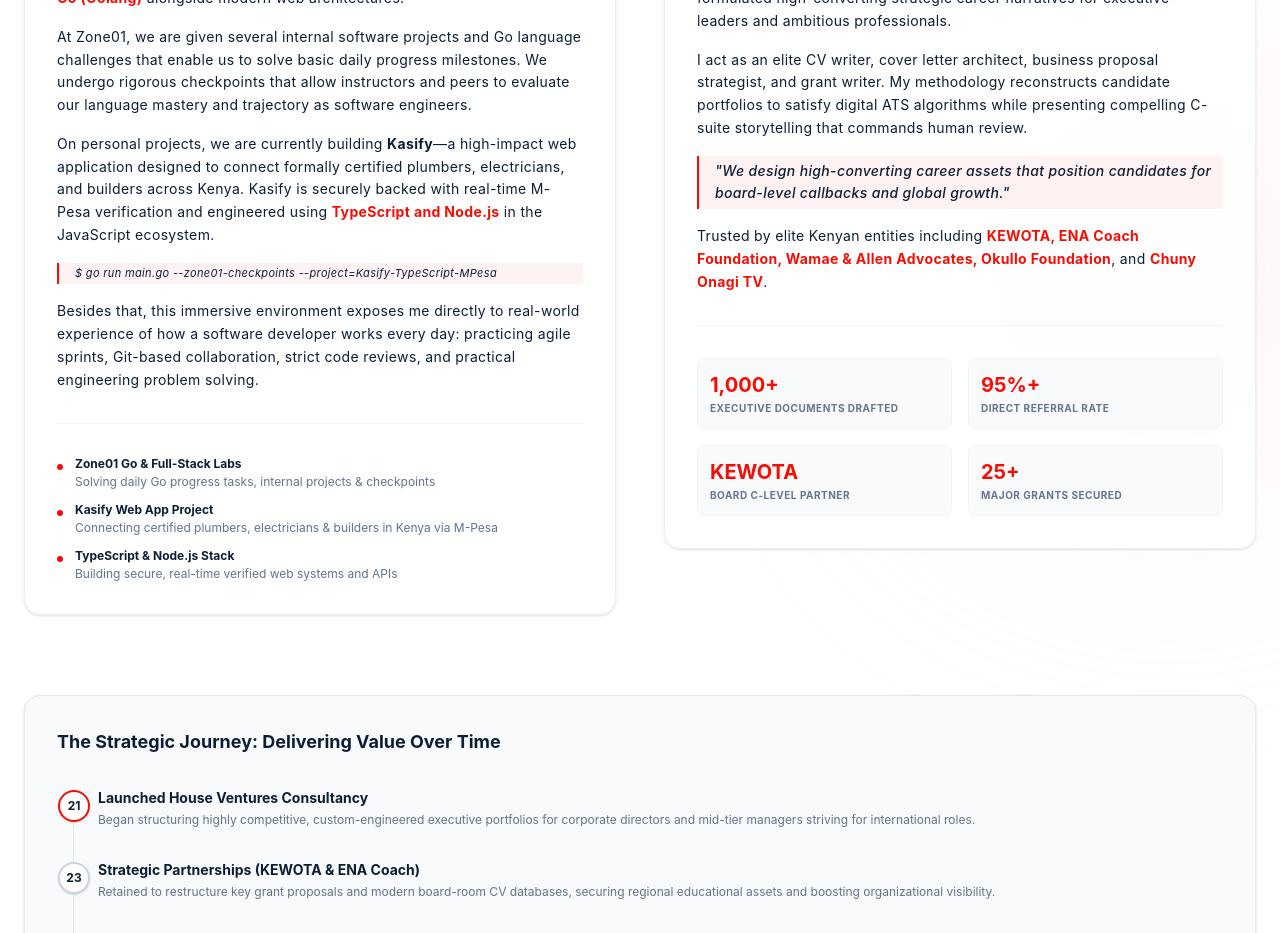
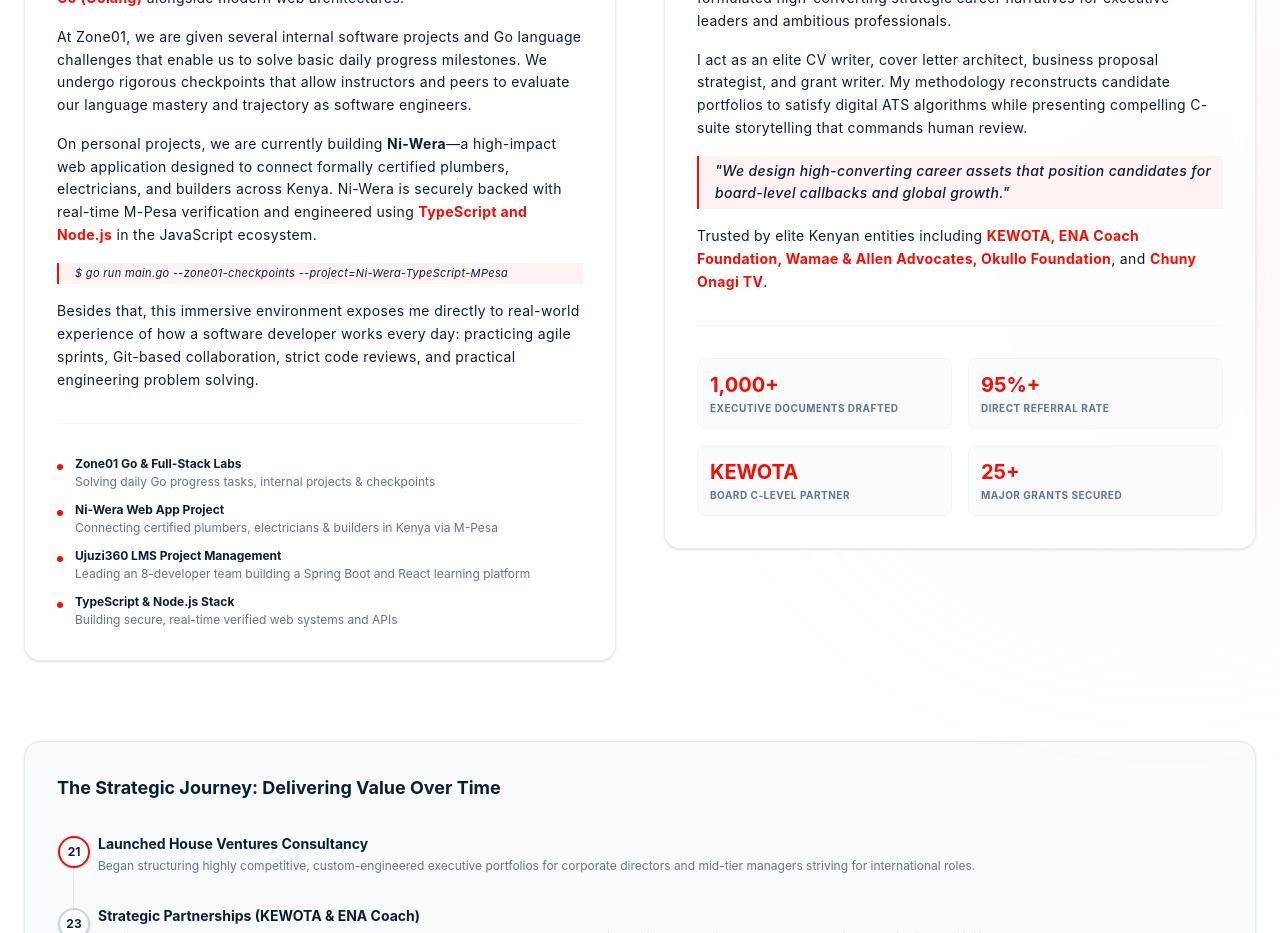
Before and after one commit to okelloodhiambocvs/okello-odhiambo, a React (Vite) app: page / in a window 1280 px wide. Shown: the part 1440-2373 px from the top of the page. Built offline with nearby package versions, Linux system fonts and the light colour scheme; no server answers; a web font is replaced by a local one.

Commit message:
Rename Ni-Wera and add Ujuzi360 portfolio

```diff
--- a/index.html
+++ b/index.html
@@ -10,8 +10,8 @@
     <!-- Primary SEO Meta Tags -->
     <title>Okello Odhiambo — Full-Stack Software Developer & Executive Consultant | Kenya</title>
     <meta name="title" content="Okello Odhiambo — Full-Stack Software Developer & Executive Consultant | Kenya" />
-    <meta name="description" content="Official portfolio & executive hub of Okello Odhiambo Brayan (Developer Zone01 Kisumu & Founder of House Ventures Consultancy). Specialist in Golang microservices, full-stack React applications, Kasify marketplace, ATS CV optimization, and executive branding in Kenya." />
-    <meta name="keywords" content="Okello Odhiambo, Developer Zone01, House Ventures Consultancy, Golang Developer Kenya, Full Stack Developer Nairobi, Kasify, Executive CV Writer Kenya, ATS Resume Optimization Kenya, Kasify M-Pesa, Ujuzi360, Maseno University developer, Kisumu web developer, C-suite resume consultant, Software Engineer Kenya" />
+    <meta name="description" content="Official portfolio & executive hub of Okello Odhiambo Brayan (Developer Zone01 Kisumu & Founder of House Ventures Consultancy). Specialist in Golang microservices, full-stack React applications, Ni-Wera marketplace, ATS CV optimization, and executive branding in Kenya." />
+    <meta name="keywords" content="Okello Odhiambo, Developer Zone01, House Ventures Consultancy, Golang Developer Kenya, Full Stack Developer Nairobi, Ni-Wera, Executive CV Writer Kenya, ATS Resume Optimization Kenya, Ni-Wera M-Pesa, Ujuzi360, Maseno University developer, Kisumu web developer, C-suite resume consultant, Software Engineer Kenya" />
     <meta name="author" content="Okello Odhiambo Brayan" />
     <meta name="robots" content="index, follow, max-image-preview:large, max-snippet:-1, max-video-preview:-1" />
     <meta name="theme-color" content="#0C1E36" />
@@ -30,7 +30,7 @@
     <meta property="og:url" content="https://okelloodhiambo.com" />
     <meta property="og:site_name" content="Okello Odhiambo Professional Platform" />
     <meta property="og:title" content="Okello Odhiambo — Full-Stack Software Developer & Executive Consultant" />
-    <meta property="og:description" content="Golang Backend Microservices, Custom Full-Stack Web Systems, Kasify Service Marketplace, & Certified ATS Executive CV Optimization by House Ventures Consultancy." />
+    <meta property="og:description" content="Golang Backend Microservices, Custom Full-Stack Web Systems, Ni-Wera Service Marketplace, & Certified ATS Executive CV Optimization by House Ventures Consultancy." />
     <meta property="og:locale" content="en_US" />
 
     <!-- Twitter Card Meta Tags -->
@@ -71,7 +71,7 @@
           "knowsAbout": [
             "Golang Microservices & API Development",
             "Full-Stack Web Development",
-            "Kasify Service Marketplace",
+            "Ni-Wera Service Marketplace",
             "Executive Resume Writing",
             "ATS Recommendation Optimization",
             "Job Placement Strategy",
--- a/src/components/About.tsx
+++ b/src/components/About.tsx
@@ -14,7 +14,8 @@
 
   const devHighlights = [
     { title: "Zone01 Go & Full-Stack Labs", detail: "Solving daily Go progress tasks, internal projects & checkpoints" },
-    { title: "Kasify Web App Project", detail: "Connecting certified plumbers, electricians & builders in Kenya via M-Pesa" },
+    { title: "Ni-Wera Web App Project", detail: "Connecting certified plumbers, electricians & builders in Kenya via M-Pesa" },
+    { title: "Ujuzi360 LMS Project Management", detail: "Leading an 8-developer team building a Spring Boot and React learning platform" },
     { title: "TypeScript & Node.js Stack", detail: "Building secure, real-time verified web systems and APIs" }
   ];
 
@@ -94,10 +95,10 @@
                 At Zone01, we are given several internal software projects and Go language challenges that enable us to solve basic daily progress milestones. We undergo rigorous checkpoints that allow instructors and peers to evaluate our language mastery and trajectory as software engineers.
               </p>
               <p>
-                On personal projects, we are currently building <strong className="text-[#0C1E36]">Kasify</strong>—a high-impact web application designed to connect formally certified plumbers, electricians, and builders across Kenya. Kasify is securely backed with real-time M-Pesa verification and engineered using <strong className="text-[#f80d05]">TypeScript and Node.js</strong> in the JavaScript ecosystem.
+                On personal projects, we are currently building <strong className="text-[#0C1E36]">Ni-Wera</strong>—a high-impact web application designed to connect formally certified plumbers, electricians, and builders across Kenya. Ni-Wera is securely backed with real-time M-Pesa verification and engineered using <strong className="text-[#f80d05]">TypeScript and Node.js</strong> in the JavaScript ecosystem.
               </p>
               <p className="border-l-2 border-[#f80d05] pl-4 py-1 italic bg-red-50 text-slate-750 font-mono text-[11px] leading-tight">
-                $ go run main.go --zone01-checkpoints --project=Kasify-TypeScript-MPesa
+                $ go run main.go --zone01-checkpoints --project=Ni-Wera-TypeScript-MPesa
               </p>
               <p>
                 Besides that, this immersive environment exposes me directly to real-world experience of how a software developer works every day: practicing agile sprints, Git-based collaboration, strict code reviews, and practical engineering problem solving.
--- a/src/components/AtsBuilder.tsx
+++ b/src/components/AtsBuilder.tsx
@@ -68,7 +68,7 @@
 PROFESSIONAL EXPERIENCE
 Junior Full-Stack Developer | Zone01 Kisumu (March 2026 – Present)
 • Developing scalable full-stack web applications using Go (Golang), JavaScript, TypeScript, React, Node.js, and relational databases (MySQL/PostgreSQL) with Git version control.
-• Building Kasify, a Kenyan service marketplace connecting certified plumbers, electricians, and builders with real-time M-Pesa escrow verification.
+• Building Ni-Wera, a Kenyan service marketplace connecting certified plumbers, electricians, and builders with real-time M-Pesa escrow verification.
 • Leading an 8-member multidisciplinary team as Project Manager for the Ujuzi360 Learning Management System, coordinating Agile delivery and sprint milestones.
 • Solving daily Go progress tasks, internal projects, and checkpoints at Zone01 Kisumu to master language concurrency and microservices.
 
--- a/src/components/FaqModal.tsx
+++ b/src/components/FaqModal.tsx
@@ -47,8 +47,8 @@
   {
     id: "faq_6",
     category: "Software Engineering",
-    question: "What are Kasify and Ujuzi360?",
-    answer: "Kasify is an innovative Kenyan service marketplace web app connecting verified artisans, plumbers, and builders with clients featuring automated M-Pesa escrow verification. Ujuzi360 is a comprehensive learning management platform developed at Zone01 Kisumu, led by Okello Odhiambo as Project Manager with an 8-member engineering team."
+    question: "What are Ni-Wera and Ujuzi360?",
+    answer: "Ni-Wera is an innovative Kenyan service marketplace web app connecting verified artisans, plumbers, and builders with clients featuring automated M-Pesa escrow verification. Ujuzi360 is an in-progress Learning Management System built with Spring Boot and React. It supports online course management, student progress tracking, payments, assignments, grading, reports, role-based dashboards, and automated workflows; Okello serves as Project Manager for its eight-developer team."
   },
   {
     id: "faq_7",
--- a/src/data.ts
+++ b/src/data.ts
@@ -1,5 +1,6 @@
 import { PortfolioItem, ServiceItem, TestimonialItem, BlogItem } from "./types";
-import kasifyImage from "./assets/images/kasify_app_mockup_1786530066973.jpg";
+import niWeraImage from "./assets/images/kasify_app_mockup_1786530066973.jpg";
+import ujuzi360Image from "./assets/images/system_nodes_diagram_1780137856057.png";
 import shambaloopImage from "./assets/images/shambaloop_agri_marketplace_1786537578591.jpg";
 import ahzuriahImage from "./assets/images/ahzuriah_construction_website_1786537590301.jpg";
 import hueriEnvironmentalImage from "./assets/images/hueri_environmental_website_1786537603372.jpg";
@@ -255,10 +256,10 @@
 
 export const PORTFOLIO: PortfolioItem[] = [
   {
-    id: "port_tech_kazify",
-    title: "Kazify — Kenya Skilled Trades Marketplace",
+    id: "port_tech_ni_wera",
+    title: "Ni-Wera — Kenya Skilled Trades Marketplace",
     category: "Tech Projects",
-    client: "Kazify Kenya (Active Project)",
+    client: "Ni-Wera Kenya (Active Project)",
     year: "2026",
     description: "A Kenya-first skilled trades marketplace connecting customers with verified fundis for on-demand services, real-time bookings, secure payments, and trusted job matching.",
     metrics: "Presently In Active Development — Real-time fundi bookings, M-Pesa escrow payments & verified artisan matching.",
@@ -268,8 +269,25 @@
       "Real-time booking & job status tracking",
       "Integrated M-Pesa mobile money escrow"
     ],
-    longDescription: "Presently in active engineering, Kazify is a Kenya-first marketplace platform connecting customers with verified trade professionals (plumbers, electricians, carpenters, builders) for on-demand services. Features background verification, real-time job bookings, secure M-Pesa escrow payments, and trusted artisan matching.",
-    image: kasifyImage
+    longDescription: "Presently in active engineering, Ni-Wera is a Kenya-first marketplace platform connecting customers with verified trade professionals (plumbers, electricians, carpenters, builders) for on-demand services. Features background verification, real-time job bookings, secure M-Pesa escrow payments, and trusted artisan matching.",
+    image: niWeraImage
+  },
+  {
+    id: "port_tech_ujuzi360",
+    title: "Ujuzi360 — Learning Management System",
+    category: "Tech Projects",
+    client: "Internal Project (Active Development)",
+    year: "2026",
+    description: "An in-progress Learning Management System that helps schools, teachers, and students manage courses, learning activities, progress, assignments, payments, and reporting online.",
+    metrics: "In active development — Project Manager leading an 8-developer team through delivery planning and implementation.",
+    techStack: ["Spring Boot", "Java", "React", "PostgreSQL", "REST APIs", "Role-Based Access"],
+    deliverables: [
+      "Course, lesson, and learning activity management",
+      "Student progress tracking, assignments, and grading",
+      "Payments, role-based dashboards, reports, and automated workflows"
+    ],
+    longDescription: "Ujuzi360 is an internal Learning Management System currently under development. Built with Spring Boot and React, it enables schools, teachers, and students to manage learning activities online. The platform supports course management, student-progress tracking, payments, assignment submission and grading, reports, role-based dashboards, and automated workflows. Okello serves as Project Manager, leading a team of eight developers through planning, coordination, and delivery.",
+    image: ujuzi360Image
   },
   {
     id: "port_tech_shambaloop",
--- a/src/utils/generateCvPdf.ts
+++ b/src/utils/generateCvPdf.ts
@@ -135,7 +135,7 @@
 
   const job1Bullets = [
     "Developing full-stack web applications and microservices using Go (Golang), TypeScript, React, Node.js, and relational databases (MySQL/PostgreSQL).",
-    "Architecting Kazify, a Kenyan skilled trades marketplace app connecting certified plumbers, electricians, and builders with real-time M-Pesa escrow verification.",
+    "Architecting Ni-Wera, a Kenyan skilled trades marketplace app connecting certified plumbers, electricians, and builders with real-time M-Pesa escrow verification.",
     "Engineering ShambaLoop, an agricultural ecosystem trust marketplace for land leasing, livestock co-investment, and crop contracts.",
     "Serving as Project Manager for the Ujuzi360 Learning Management System, leading an 8-member engineering team through Agile sprint planning and delivery."
   ];
@@ -199,7 +199,7 @@
 
   const techProjects = [
     {
-      title: "Kazify — Certified Artisans & Builders Platform (Active Web App)",
+      title: "Ni-Wera — Certified Artisans & Builders Platform (Active Web App)",
       stack: "TypeScript, React, Node.js, Express, M-Pesa Escrow API",
       desc: "Connects certified plumbers, electricians, and builders across Kenya with real-time job dispatch and M-Pesa mobile money escrow verification."
     },
```
Also changed, not shown: 2 other files (tests, documents, lock files or other folders).
